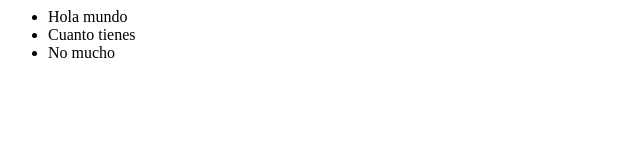
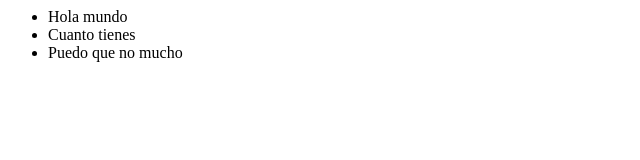
Before and after one commit to rifeld/gitTest, a plain HTML site: page index.html in a window 1280 px wide. Shown: the full height of the page, 0-640 px from the left. Drawn offline with Linux system fonts and the light colour scheme.

Commit message:
Modificacion de la lista

```diff
--- a/index.html
+++ b/index.html
@@ -6,7 +6,7 @@
  	<ul>
  		<li>Hola mundo</li>
  		<li>Cuanto tienes</li>
- 		<li>No mucho</li>
+ 		<li>Puedo que no mucho</li>
  	</ul>
  </body>
  </html>
```
